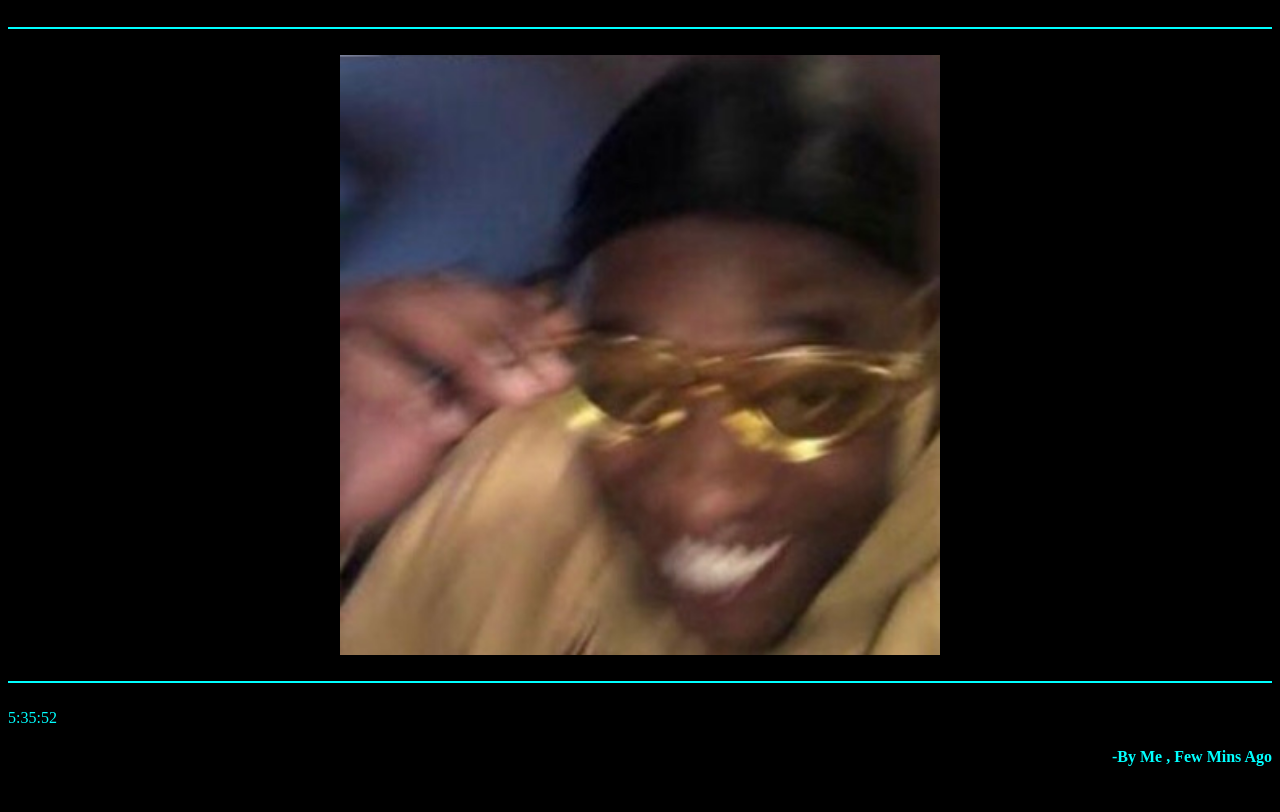
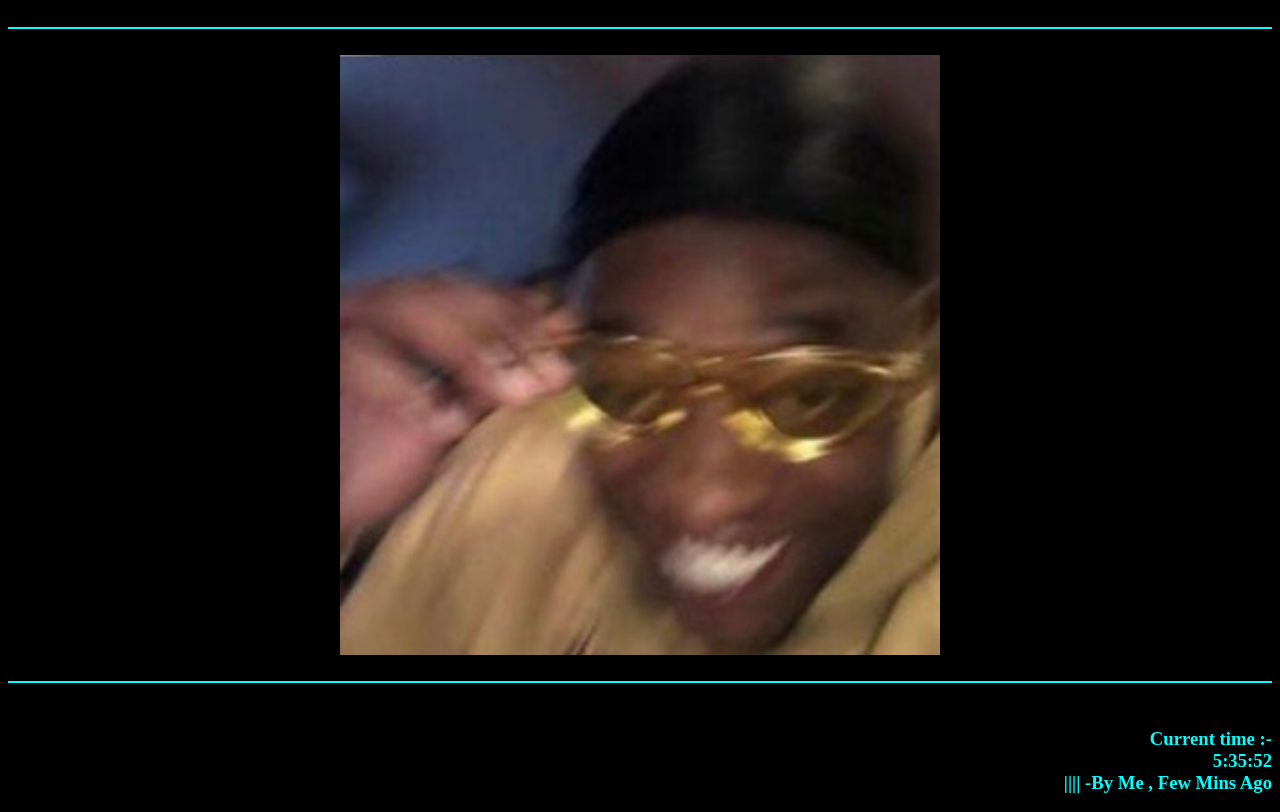
Before and after one commit to Zenodeon/Testrogen2, a plain HTML site: page index.html in a window 1280 px wide. Shown: the part 105-917 px from the top of the page. Before the commit the page ends 892 px from the top, so only its background shows below. Drawn offline with Linux system fonts and the light colour scheme.

Commit message:
Update index.html

```diff
--- a/index.html
+++ b/index.html
@@ -21,7 +21,7 @@ function checkTime(i) {
   <br>
 <h1 align=center> Yea BOII</h1><BR><hr color=#00ffff><br>
   <center> <img src=boi.jpg width="600" height="600"> </center><br><hr color=#00ffff><br>
-  <div id="txt"></div>
-  <h4 align=right> -By Me , Few Mins Ago </h4>
+
+  <h3 align=right>Current time :- <div id="txt"></div> |||| -By Me , Few Mins Ago </h3>
 </body>
 </html>
```
